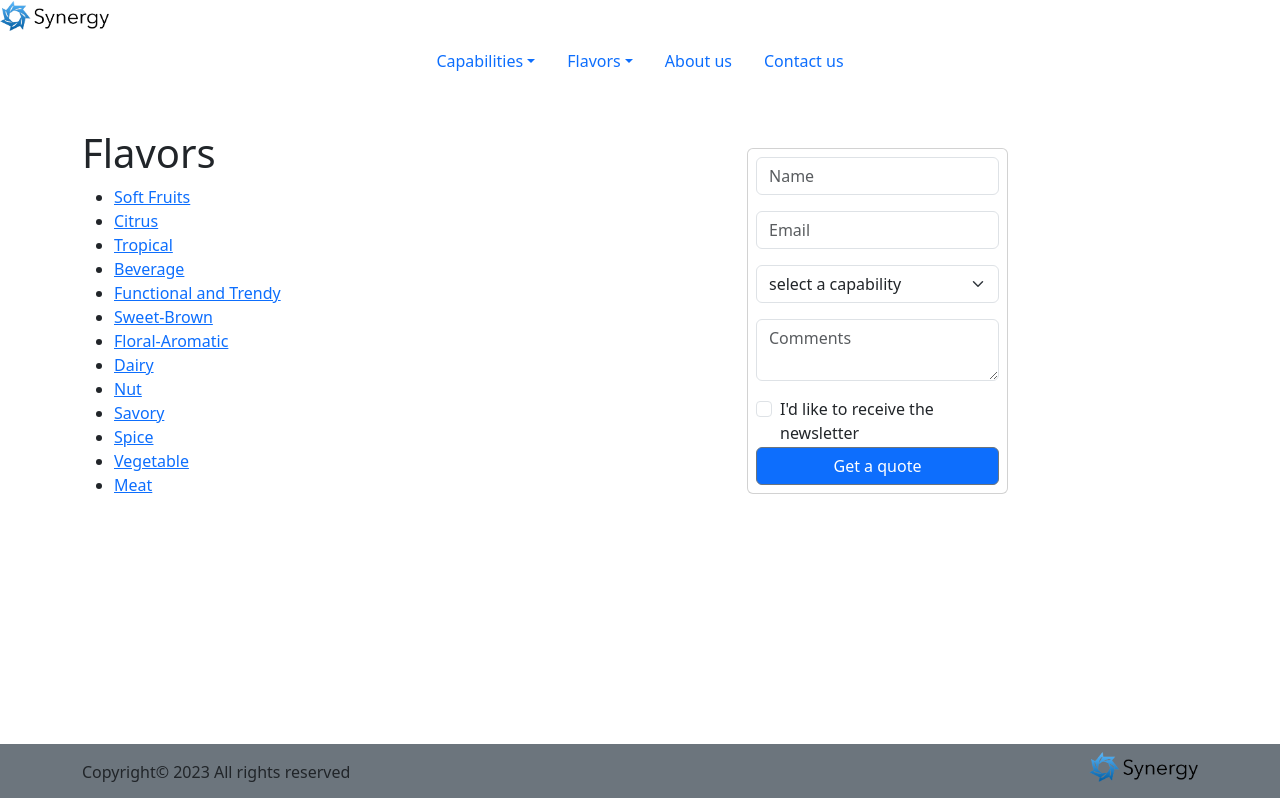
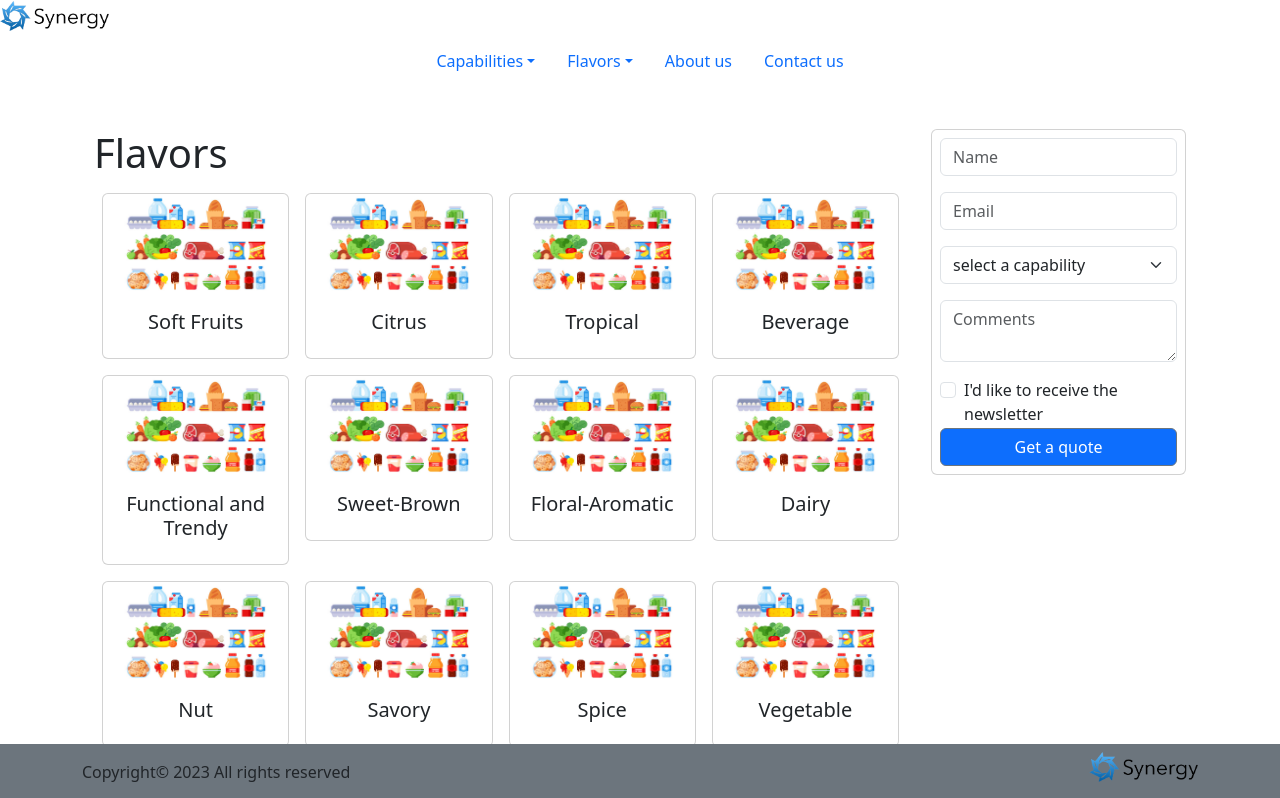
Before and after one commit to JielinWang/NEU-test-project, a React (Create React App) app: page /flavors in a window 1280 px wide. Shown: the top 798 px of the page. Built offline with nearby package versions, Linux system fonts and the light colour scheme.

Commit message:
update flavors layout

```diff
--- a/src/App.jsx
+++ b/src/App.jsx
@@ -5,15 +5,17 @@ import Footer from "./components/Footer";
 import Navigation from "./components/navbar/Navbar";
 import FlavorCategory from "./components/flavors/FlavorCategory";
 import Flavors from "./components/flavors/Flavors";
+import FlavorsHomePage from "./components/flavors/FlavorsHomePage";
 
 function App() {
   return (
     <Router>
       <Navigation />
       <Routes>
-        <Route exact path="/" element={<Home />} />
-        <Route exact path="/flavors" element={<Flavors />}>
-          <Route path=":category" element={<FlavorCategory />} />
+        <Route path="/" element={<Home />} />
+        <Route path="/flavors" element={<FlavorsHomePage />}>
+          <Route path="" element={<Flavors />} />
+          <Route path=":categorySlug" element={<FlavorCategory />} />
         </Route>
       </Routes>
       <Footer />
--- a/src/components/Home.jsx
+++ b/src/components/Home.jsx
@@ -100,6 +100,7 @@ function Home() {
             galley of type and scrambled it to make a type specimen book.
           </p>
         </div>
+        {/* Get quote card on the right side */}
         <div className="col-lg-3 px-5">
           <GetQuoteCard />
         </div>
--- a/src/components/Navbar/Navbar.css
+++ b/src/components/Navbar/Navbar.css
@@ -13,7 +13,7 @@
     justify-content: center;
     align-items: center;
     text-align: center;
-    font-size: 14px;
-    font-weight: 600;
+    font-size: 13px;
+    font-weight: 500;
   }
 }
--- a/src/components/Navbar/Navbar.jsx
+++ b/src/components/Navbar/Navbar.jsx
@@ -1,4 +1,5 @@
 import React, { useState, useEffect } from "react";
+import { Link } from "react-router-dom";
 import {
   Nav,
   NavItem,
@@ -19,7 +20,7 @@ const Navigation = () => {
   const toggleFlavors = () => setFlavorsOpen(!flavorsOpen);
 
   useEffect(() => {
-    // Fetch flavor categories from flavors.json
+    // Fetch flavor categories from flavors.json file
     fetch("/flavors.json")
       .then((response) => response.json())
       .then((data) => {
@@ -33,6 +34,7 @@ const Navigation = () => {
     <>
       {/* Logo */}
       <div className="logo">
+        <Link to="/">
           <img
             src="../../img/logo.png"
             className="d-inline-block align-text-top"
@@ -42,6 +44,7 @@ const Navigation = () => {
             }}
             alt="logo"
           />
+        </Link>
       </div>
       {/* Header */}
       <div>
@@ -93,7 +96,6 @@ const Navigation = () => {
           </NavItem>
         </Nav>
       </div>
-      {/* Slider */}
     </>
   );
 };
--- a/src/components/flavors/FlavorCategory.jsx
+++ b/src/components/flavors/FlavorCategory.jsx
@@ -1,6 +1,6 @@
 import React, { useState, useEffect } from "react";
 import GetQuoteCard from "../GetQuoteCard";
-import { useParams } from "react-router-dom";
+import { useParams, Link } from "react-router-dom";
 
 const FlavorCategory = () => {
   const { categorySlug } = useParams();
@@ -13,7 +13,7 @@ const FlavorCategory = () => {
       .then((data) => {
         const categoryItems = data.filter(
           (flavor) =>
-            flavor.categorySlug.toLowerCase() === categorySlug.toLowerCase()
+            flavor[1].toLowerCase().replace(/\s+/g, "-") === categorySlug // Filter based on categorySlug
         );
         setFlavorItems(categoryItems);
       })
@@ -22,15 +22,19 @@ const FlavorCategory = () => {
 
   return (
     <div className="container">
-      <div className="row align-items-center my-5">
-        <div className="col-lg-7">
+      <div className="row my-2">
+        <div className="col-9">
           <h1>{categorySlug} </h1>
+          {/* link back to main flavors page */}
+          <Link to="/flavors">Back to Flavors</Link>
+          {/* get all of the items from it's own flavor category */}
           <ul>
             {flavorItems.map((flavor) => (
               <li key={flavor[0]}>{flavor[2]}</li>
             ))}
           </ul>
         </div>
+        {/* Get quote card on the right side */}
         <div className="col-lg-3">
           <GetQuoteCard />
         </div>
--- a/src/components/flavors/Flavors.jsx
+++ b/src/components/flavors/Flavors.jsx
@@ -5,34 +5,51 @@ import GetQuoteCard from "../GetQuoteCard";
 const Flavors = () => {
   const [flavorCategories, setFlavorCategories] = useState([]);
 
+  // get data fetch from flavors.json file located at public dir
   useEffect(() => {
-    // Fetch flavor categories from flavors.json
     fetch("/flavors.json")
       .then((response) => response.json())
       .then((data) => {
-        const categories = [...new Set(data.map((flavor) => flavor[1]))];
-        setFlavorCategories(categories);
+        const uniqueCategories = [...new Set(data.map((item) => item[1]))];
+        setFlavorCategories(uniqueCategories);
       })
-      .catch((error) => console.error(error));
+      .catch((error) => {
+        console.error("Error fetching flavor categories:", error);
+      });
   }, []);
 
   return (
     <div className="container">
-      <div className="row align-items-center my-5">
-        <div className="col-lg-7">
+      <div className="row align-items-start my-5">
+        <div className="col-lg-9">
           <h1 className="font-weight-light">Flavors</h1>
-          <ul>
-            {flavorCategories.map((category) => {
-              const categorySlug = category.toLowerCase().replace(/\s/g, "-");
-              return (
-                <li key={category}>
-                  <Link to={`/flavors/${categorySlug}`}>{category}</Link>
-                </li>
-              );
-            })}
-          </ul>
+          <div className="d-flex flex-wrap">
+            {/* Flavors categories list cards */}
+            {flavorCategories.map((category, index) => (
+              <div className="col-lg-3 col-6  p-2" key={index}>
+                <Link
+                  className="text-decoration-none"
+                  to={`/flavors/${category.toLowerCase().replace(/\s+/g, "-")}`}
+                >
+                  <div className="card text-center">
+                    <img
+                      src="../../../img/flavors.jpg"
+                      alt={category}
+                      height="100"
+                      width="150"
+                      className="mx-auto"
+                    />
+                    <div className="card-body">
+                      <h5 className="card-title">{category}</h5>
+                    </div>
+                  </div>
+                </Link>
+              </div>
+            ))}
+          </div>
         </div>
-        <div className="col-lg-3">
+        {/* Get quote card on the right side */}
+        <div className="col-lg-3 align-self-start">
           <GetQuoteCard />
         </div>
       </div>
--- /dev/null
+++ b/src/components/flavors/FlavorsHomePage.jsx
@@ -0,0 +1,14 @@
+import React from "react";
+import { Outlet } from "react-router-dom";
+
+function FlavorsHomePage() {
+  return (
+    <div className="home">
+      <div className="container">
+        <Outlet />
+      </div>
+    </div>
+  );
+}
+
+export default FlavorsHomePage;
```
Also changed, not shown: public/img/flavors.jpg (added). Lines whose indentation alone changed are shown as unchanged.
